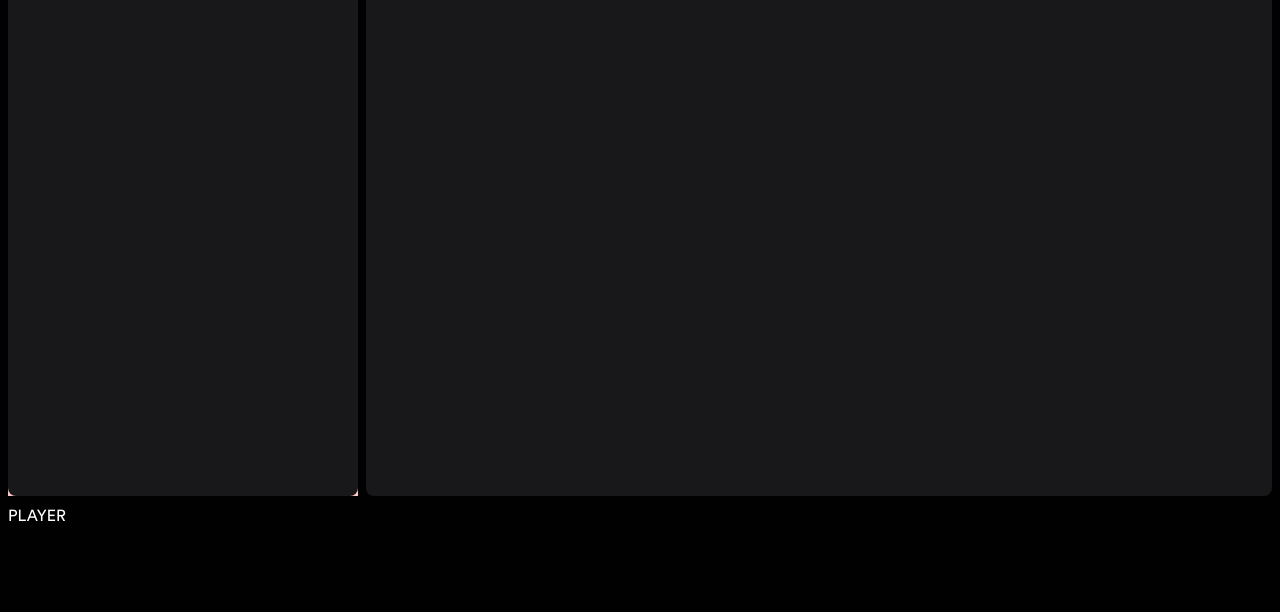
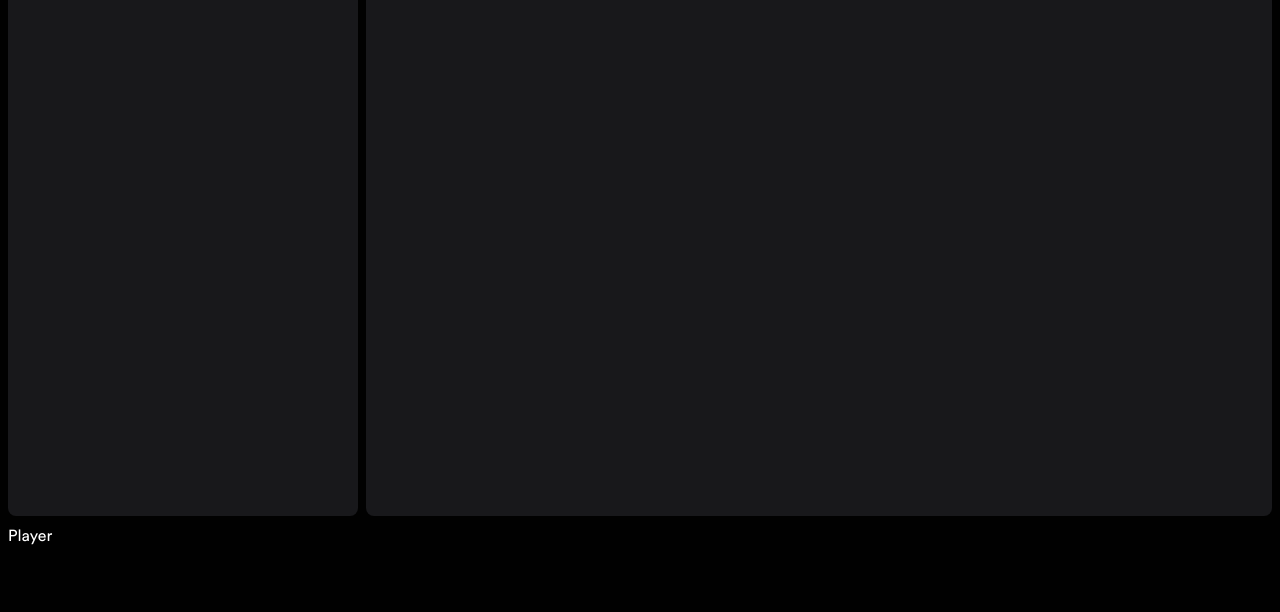
Before and after one commit to JonanOribe/SpoAct, an Astro site: page / in a window 1280 px wide. Shown: the part 188-800 px from the top of the page. Built offline with nearby package versions, Linux system fonts and the light colour scheme; Astro itself is replaced by a stand-in of ours.

Commit message:
Update Layout.astro

```diff
--- a/src/layouts/Layout.astro
+++ b/src/layouts/Layout.astro
@@ -1,10 +1,13 @@
 ---
-import AsideMenu from '../components/AsideMenu.astro';
+//import { Player } from "@/components/Player"
+import AsideMenu from "../components/AsideMenu.astro"
+import { ViewTransitions } from "astro:transitions"
+
 interface Props {
-	title: string;
+  title: string
 }
 
-const { title } = Astro.props;
+const { title } = Astro.props
 ---
 
 <!doctype html>
@@ -16,34 +19,25 @@ const { title } = Astro.props;
     <link rel="icon" type="image/svg+xml" href="/favicon.svg" />
     <meta name="generator" content={Astro.generator} />
     <title>{title}</title>
+    <ViewTransitions fallback="none" />
   </head>
   <body>
     <div id="app" class="relative h-screen p-2 gap-2">
-			<aside class="[grid-area:aside] flex-col flex overflow-y-auto bg-red-200">
+      <aside class="[grid-area:aside] flex-col flex overflow-y-auto">
         <AsideMenu />
       </aside>
-			<main class="[grid-area:main] rounded-lg bg-zinc-900 overflow-y-auto min-h-[100px]">MAIN</main>
-			<footer class="[grid-area:player] min-h-[100px]">PLAYER</footer>
+
+      <main
+        class="[grid-area:main] rounded-lg bg-zinc-900 overflow-y-auto w-full"
+      >
+        <slot />
+      </main>
+
+      <footer class="[grid-area:player] h-[80px]">
+        Player <!--<Player client:load transition:name="media-player" transition:persist />-->
+      </footer>
     </div>
-		<slot />
-	</body>
-</html>
     <style>
-	#app{
-		display:grid;
-		grid-template-areas:
-		"aside main main"
-		"player player player";
-		grid-template-columns: 350px 1fr;
-		grid-template-rows: 1fr auto;
-	}
-</style>
-<style is:global>
-	html {
-		font-family: system-ui, sans-serif;
-		background: #121212;
-	}
-
       #app {
         display: grid;
         grid-template-areas:
@@ -100,5 +94,6 @@ const { title } = Astro.props;
         font-style: normal;
         font-display: swap;
       }
-
     </style>
+  </body>
+</html>
```
Lines whose indentation alone changed are shown as unchanged.
